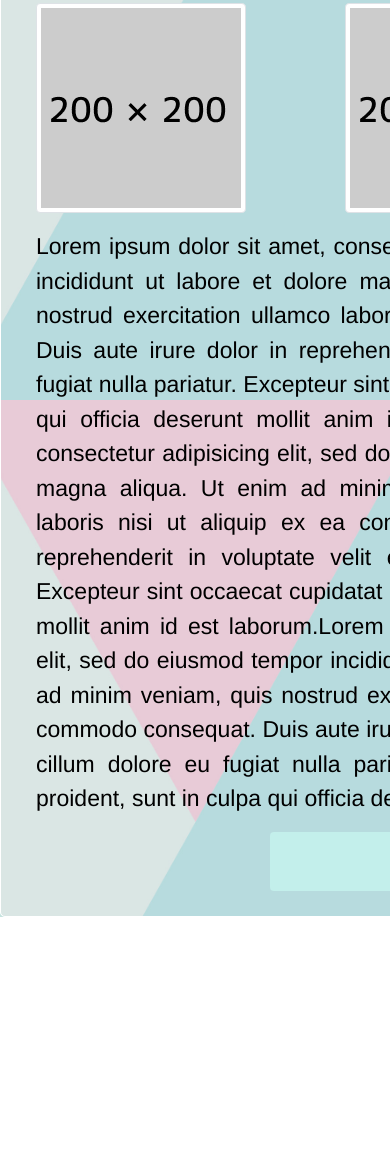
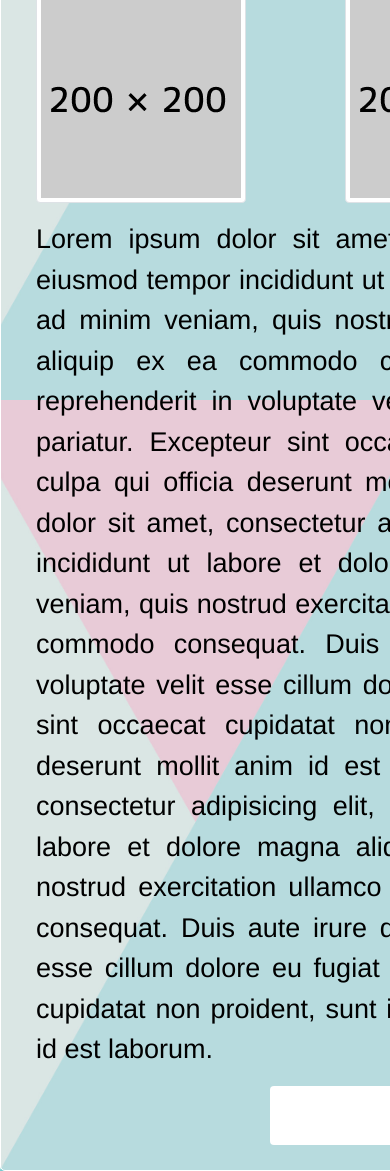
Before and after one commit to micaljohn60/Giveaway-Themplate, a plain HTML site: page description.html in a window 390 px wide. Shown: the part 444-1615 px from the top of the page. Before the commit the page ends 1361 px from the top, so only its background shows below. Drawn offline with nearby package versions, Linux system fonts and the light colour scheme; a script that the page names is missing.

Commit message:
Add files via upload

```diff
--- a/descriptionStyle.css
+++ b/descriptionStyle.css
@@ -65,7 +65,7 @@ body{
     width: 900px;
     height: 100%;
     border-radius: 5px;
-    margin: 150px 0px 0px 0px;
+    margin: 140px 0px 0px 0px;
     padding: 0px 0px 25px 0px;
     border-style: solid;
     border-color: #fff;
@@ -76,7 +76,7 @@ body{
 
   .description{
     font-family:'sans-serif','helvetica';
-    font-size: 23px;
+    font-size: 27px;
     text-align: justify;
     color: #000;
     padding: 0px 35px 0px 35px;
@@ -85,7 +85,7 @@ body{
   .btn-att{
     width: 40%;
     height: 70%;
-    background-color: #C3EFEB;
+    background-color: #fff;
     color: #000;
     font-family:'sans-serif','helvetica';
     font-size: 30PX;
```
